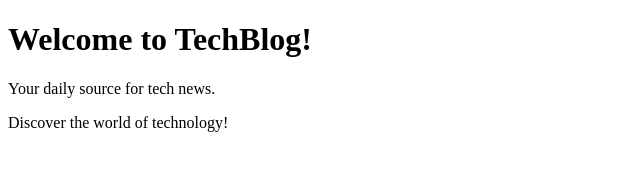
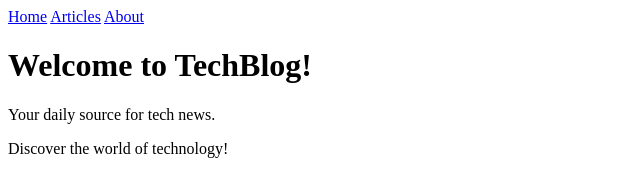
Before and after one commit to Bohdan-coder-creator/TechBlog, a plain HTML site: page index.html in a window 1280 px wide. Shown: the whole page, without its empty margins (0-640 px from the left). Drawn offline with Linux system fonts and the light colour scheme.

Commit message:
feat(nav): add top navigation

```diff
--- a/index.html
+++ b/index.html
@@ -6,6 +6,11 @@
     <title>Document</title>
 </head>
 <body>
+    <nav>
+        <a href="index.html">Home</a>
+        <a href="articles.html">Articles</a>
+        <a href="about.html">About</a>
+    </nav>
     <h1>Welcome to TechBlog!</h1>
     <p>Your daily source for tech news.</p>
     <p>Discover the world of technology!</p>
```
